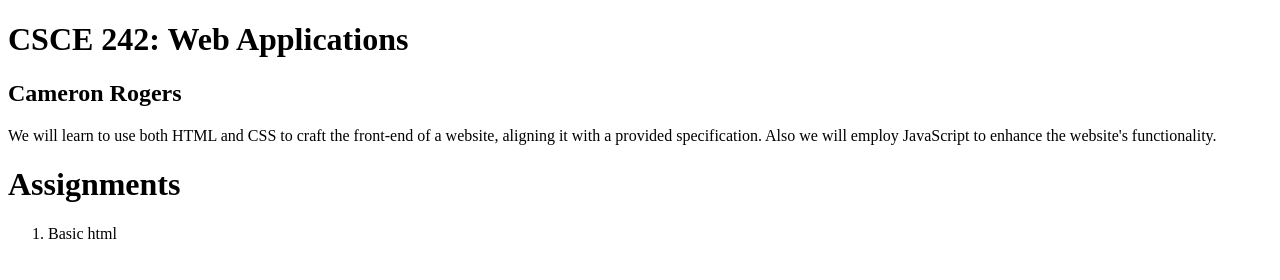
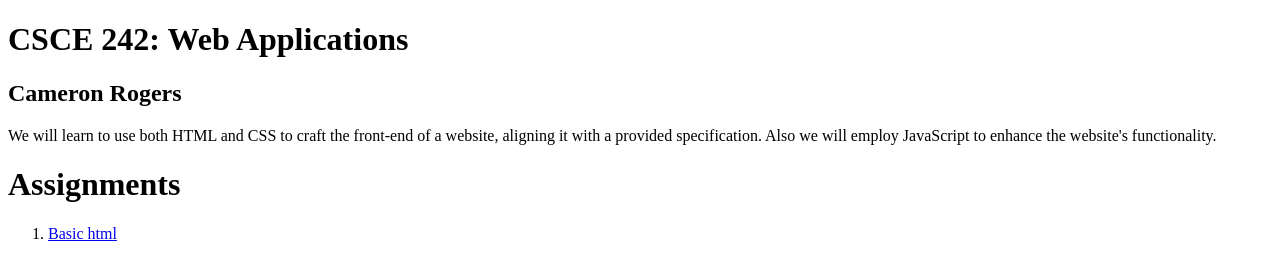
Before and after one commit to RogersCameron/RogersCameron.github.io, a plain HTML site: page index.html in a window 1280 px wide. Drawn offline with Linux system fonts and the light colour scheme.

Commit message:
Finished the main index adding the link to assingments

```diff
--- a/index.html
+++ b/index.html
@@ -12,7 +12,9 @@
 
 <h1>Assignments</h1>
 <ol>
-    <li> Basic html </li>
+    <li>
+        <p><a href="https://rogerscameron.github.io/assignments/assignment1/index.html">Basic html</a></p>
+    </li>
 </ol>
 
 
```
